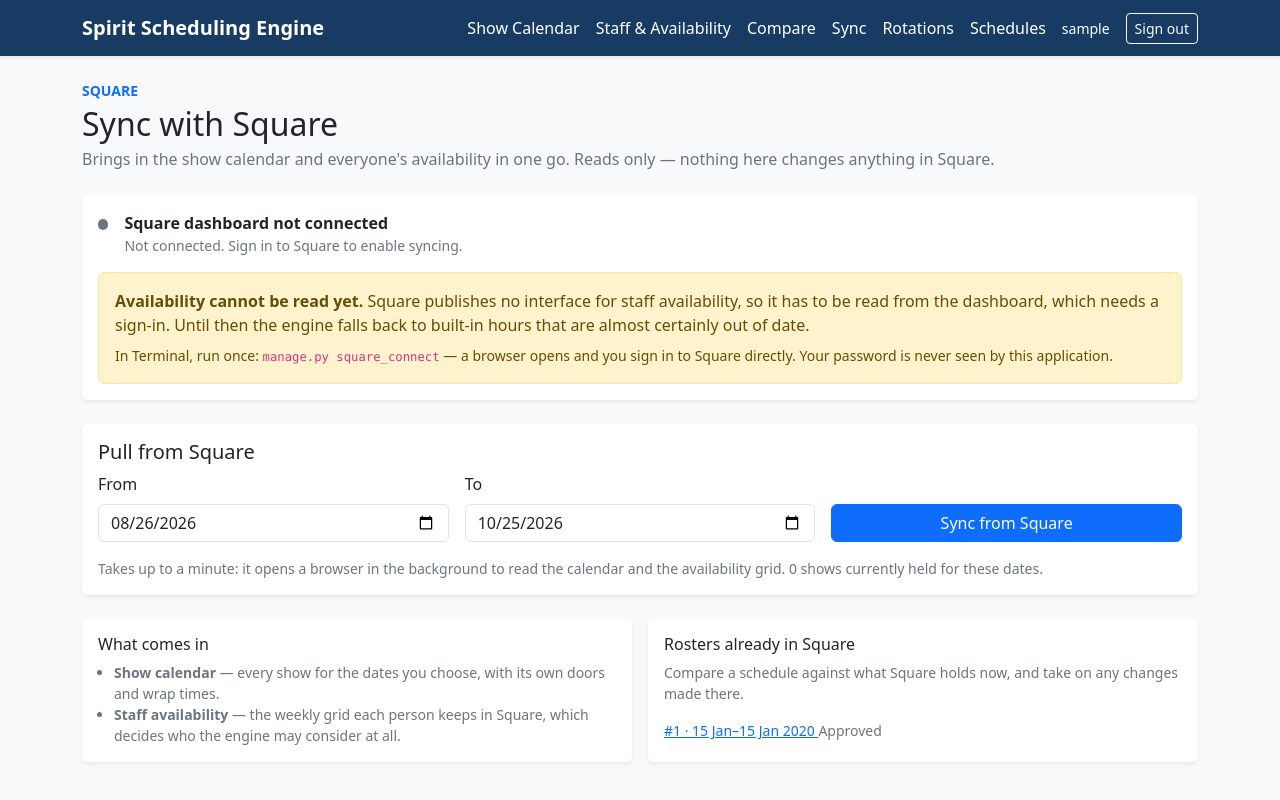
After one commit to DebopriyoRoy/Scheduler, a Django app: page /square/pull/ in a window 1280 px wide. The commit adds this page. Run offline with Django 5.2, Linux system fonts and the light colour scheme; a user stored in the database is signed in; tables that the repository leaves empty hold one stand-in row (values such as "Sample post").

Commit message:
feat(square): one button that pulls the calendar and availability together
The show calendar, staff availability, and the rosters Square holds were three chores
in three places. A Sync page now triggers the reads together and reports each
independently, and the schedule comparison is linked from the same page.

Each read still runs as its own process. Playwright drives browsers through asyncio
subprocesses, which on Unix need a process's main thread; from a web request - always a
worker thread - the interpreter dies outright and takes the application with it. The
availability read now uses the same out-of-process pattern the calendar import already
used, including a --sync-availability mode on the packaged app, which has no separate
Python interpreter to call.

One failing read never stops the others: an expired session blocks availability but
says nothing about the public show calendar, and a partial refresh is more useful than
none as long as it is clear which half worked.

The page says plainly when availability came from the built-in fallback rather than
Square, because that difference decides who the engine may consider at all, and it is
otherwise invisible.

Two fixes found while testing it end to end:

  Choosing the live provider moved out of the service constructor and into an explicit
  with_live_provider(). Selecting it implicitly meant merely constructing the service
  reached the network, which had the test suite driving a real browser against the live
  account.

  A wrapped row in the availability grid can leave availability text where a name
  belongs; that was being read as a person, producing a phantom nobody could match.
  Filtered, leaving 22 genuine Square team members who are simply not on the roster.

148 tests passing; verified against the live account.

Co-Authored-By: Claude Opus 5 <noreply@anthropic.com>

```diff
--- a/scheduling/integrations/square_availability/live_provider.py
+++ b/scheduling/integrations/square_availability/live_provider.py
@@ -138,6 +138,10 @@ def fetch_weekly_grid(headless: bool = True) -> WeeklyGrid:
         name = cells[0].strip()
         if not name or name.lower() in WEEKDAY_HEADERS:
             continue
+        # A wrapped row can leave a cell of availability text where the name belongs.
+        # Treating that as a person produces a phantom nobody can match.
+        if WINDOW.search(name) or name.lower().startswith(("available", "unavailable")):
+            continue
         rows[name] = {
             weekday: (cells[position] if position < len(cells) else "")
             for position, weekday in header_index.items()
--- a/scheduling/templates/scheduling/base.html
+++ b/scheduling/templates/scheduling/base.html
@@ -17,6 +17,7 @@
           <a class="nav-link text-white" href="{% url 'show_list' %}">Show Calendar</a>
           <a class="nav-link text-white" href="{% url 'employees' %}">Staff &amp; Availability</a>
           <a class="nav-link text-white" href="{% url 'availability_comparison' %}">Compare</a>
+          <a class="nav-link text-white" href="{% url 'square_pull' %}">Sync</a>
           <a class="nav-link text-white" href="{% url 'rotation_configuration' %}">Rotations</a>
           <a class="nav-link text-white" href="{% url 'schedule_list' %}">Schedules</a>
           <span class="small">{{ user.get_username }}</span>
--- /dev/null
+++ b/scheduling/templates/scheduling/square_pull.html
@@ -0,0 +1,99 @@
+{% extends "scheduling/base.html" %}
+{% block title %}Sync with Square | Spirit Scheduling Engine{% endblock %}
+{% block content %}
+<div class="mb-4">
+  <p class="text-uppercase text-primary fw-semibold small mb-1">Square</p>
+  <h1 class="h2 mb-1">Sync with Square</h1>
+  <p class="text-secondary mb-0">
+    Brings in the show calendar and everyone's availability in one go. Reads only &mdash;
+    nothing here changes anything in Square.
+  </p>
+</div>
+
+<div class="card border-0 shadow-sm mb-4">
+  <div class="card-body">
+    <div class="d-flex align-items-start gap-2 mb-3">
+      <span class="status-dot {% if session_connected %}status-connected{% endif %} mt-2"></span>
+      <div>
+        <div class="fw-semibold">Square dashboard {% if session_connected %}connected{% else %}not connected{% endif %}</div>
+        <div class="small text-secondary">{{ session_detail }}</div>
+      </div>
+    </div>
+    {% if not session_connected %}
+      <div class="alert alert-warning mb-0">
+        <strong>Availability cannot be read yet.</strong>
+        Square publishes no interface for staff availability, so it has to be read from
+        the dashboard, which needs a sign-in. Until then the engine falls back to
+        built-in hours that are almost certainly out of date.
+        <div class="mt-2 small">
+          In Terminal, run once:
+          <code>manage.py square_connect</code> &mdash; a browser opens and you sign in
+          to Square directly. Your password is never seen by this application.
+        </div>
+      </div>
+    {% endif %}
+  </div>
+</div>
+
+<div class="card border-0 shadow-sm mb-4"><div class="card-body">
+  <h2 class="h5">Pull from Square</h2>
+  <form class="row g-3 align-items-end" method="post">{% csrf_token %}
+    <div class="col-md-4">
+      <label class="form-label" for="start">From</label>
+      <input class="form-control" type="date" id="start" name="start" value="{{ start }}">
+    </div>
+    <div class="col-md-4">
+      <label class="form-label" for="end">To</label>
+      <input class="form-control" type="date" id="end" name="end" value="{{ end }}">
+    </div>
+    <div class="col-md-4">
+      <button class="btn btn-primary w-100" type="submit">Sync from Square</button>
+    </div>
+  </form>
+  <p class="small text-secondary mt-3 mb-0">
+    Takes up to a minute: it opens a browser in the background to read the calendar and
+    the availability grid. {{ show_count }} show{{ show_count|pluralize }} currently held
+    for these dates.
+  </p>
+</div></div>
+
+<div class="row g-3">
+  <div class="col-md-6">
+    <div class="card border-0 shadow-sm h-100"><div class="card-body">
+      <h2 class="h6">What comes in</h2>
+      <ul class="small text-secondary mb-0 ps-3">
+        <li><strong>Show calendar</strong> &mdash; every show for the dates you choose, with
+          its own doors and wrap times.</li>
+        <li><strong>Staff availability</strong> &mdash; the weekly grid each person keeps in
+          Square, which decides who the engine may consider at all.</li>
+      </ul>
+    </div></div>
+  </div>
+  <div class="col-md-6">
+    <div class="card border-0 shadow-sm h-100"><div class="card-body">
+      <h2 class="h6">Rosters already in Square</h2>
+      {% if comparable_runs %}
+        <p class="small text-secondary">
+          Compare a schedule against what Square holds now, and take on any changes made
+          there.
+        </p>
+        <ul class="list-unstyled mb-0 small">
+          {% for run in comparable_runs %}
+            <li class="mb-1">
+              <a href="{% url 'schedule_square_compare' run.pk %}">
+                #{{ run.pk }} &middot; {{ run.start_date|date:"d M" }}&ndash;{{ run.end_date|date:"d M Y" }}
+              </a>
+              <span class="text-secondary">{{ run.get_status_display }}</span>
+            </li>
+          {% endfor %}
+        </ul>
+      {% else %}
+        <p class="small text-secondary mb-0">
+          No schedule has been sent to Square yet. Once one has, it can be compared
+          against whatever management change there.
+        </p>
+      {% endif %}
+    </div></div>
+  </div>
+</div>
+{% endblock %}
--- a/scheduling/urls.py
+++ b/scheduling/urls.py
@@ -13,6 +13,7 @@ urlpatterns = [
     path("shows/<int:show_id>/deactivate/", views.show_deactivate, name="show_deactivate"),
     path("shows/import/", views.show_import, name="show_import"),
     path("shows/calendar-sync/", views.calendar_sync, name="calendar_sync"),
+    path("square/pull/", views.square_pull, name="square_pull"),
     path("availability/", views.availability, name="availability"),
     path(
         "availability/square-sync/",
--- a/scheduling/views.py
+++ b/scheduling/views.py
@@ -1,7 +1,7 @@
 import csv
 import logging
 import os
-from datetime import date, datetime
+from datetime import date, datetime, timedelta
 
 from django.contrib import messages
 from django.contrib.auth.decorators import login_required
@@ -1396,3 +1396,64 @@ def schedule_square_compare(request, run_id):
             "unmapped": report.of_kind("UNMAPPED") if report else [],
         },
     )
+
+
+@login_required
+def square_pull(request):
+    """One action that refreshes everything Square knows.
+
+    The show calendar, staff availability and the rosters Square holds were three
+    separate chores in three separate places. Each still runs as its own process -
+    browser automation cannot run in a web request thread without taking the
+    application down with it - but they are triggered together from here.
+    """
+    from scheduling.integrations.square_session import session_status
+    from scheduling.services.square_pull import pull_everything
+
+    default_start = date.today()
+    default_end = default_start + timedelta(days=60)
+
+    if request.method == "POST":
+        start = _parse_optional_date(request.POST.get("start")) or default_start
+        end = _parse_optional_date(request.POST.get("end")) or default_end
+        if end < start:
+            start, end = end, start
+
+        report = pull_everything(start, end)
+        for step in report.steps:
+            if not step.ok:
+                messages.error(request, f"{step.name}: {step.detail}")
+            elif step.extra.get("partial") or step.extra.get("live") is False:
+                messages.warning(request, f"{step.name}: {step.detail}")
+            else:
+                messages.success(request, f"{step.name}: {step.detail}")
+            unmatched = step.extra.get("unmatched") or []
+            if unmatched:
+                messages.warning(
+                    request,
+                    f"{len(unmatched)} Square team member(s) are not on the roster, so "
+                    f"their availability was ignored: {', '.join(unmatched[:8])}"
+                    + ("…" if len(unmatched) > 8 else ""),
+                )
+        return redirect(f"{reverse('square_pull')}?start={start:%Y-%m-%d}&end={end:%Y-%m-%d}")
+
+    start = _parse_optional_date(request.GET.get("start")) or default_start
+    end = _parse_optional_date(request.GET.get("end")) or default_end
+    session = session_status()
+
+    runs = ScheduleRun.objects.filter(
+        status__in=[ScheduleRunStatus.SYNCED_TO_SQUARE, ScheduleRunStatus.APPROVED]
+    ).order_by("-start_date")[:5]
+
+    return render(
+        request,
+        "scheduling/square_pull.html",
+        {
+            "start": start.isoformat(),
+            "end": end.isoformat(),
+            "session_connected": session.connected,
+            "session_detail": session.detail,
+            "show_count": Show.objects.filter(active=True, date__range=(start, end)).count(),
+            "comparable_runs": runs,
+        },
+    )
```
Also changed, not shown: desktop/app_main.py (+31 -0 lines), scheduling/management/commands/sync_square_availability.py (+57 -2 lines), scheduling/services/square_pull.py (added, +146 -0 lines).
